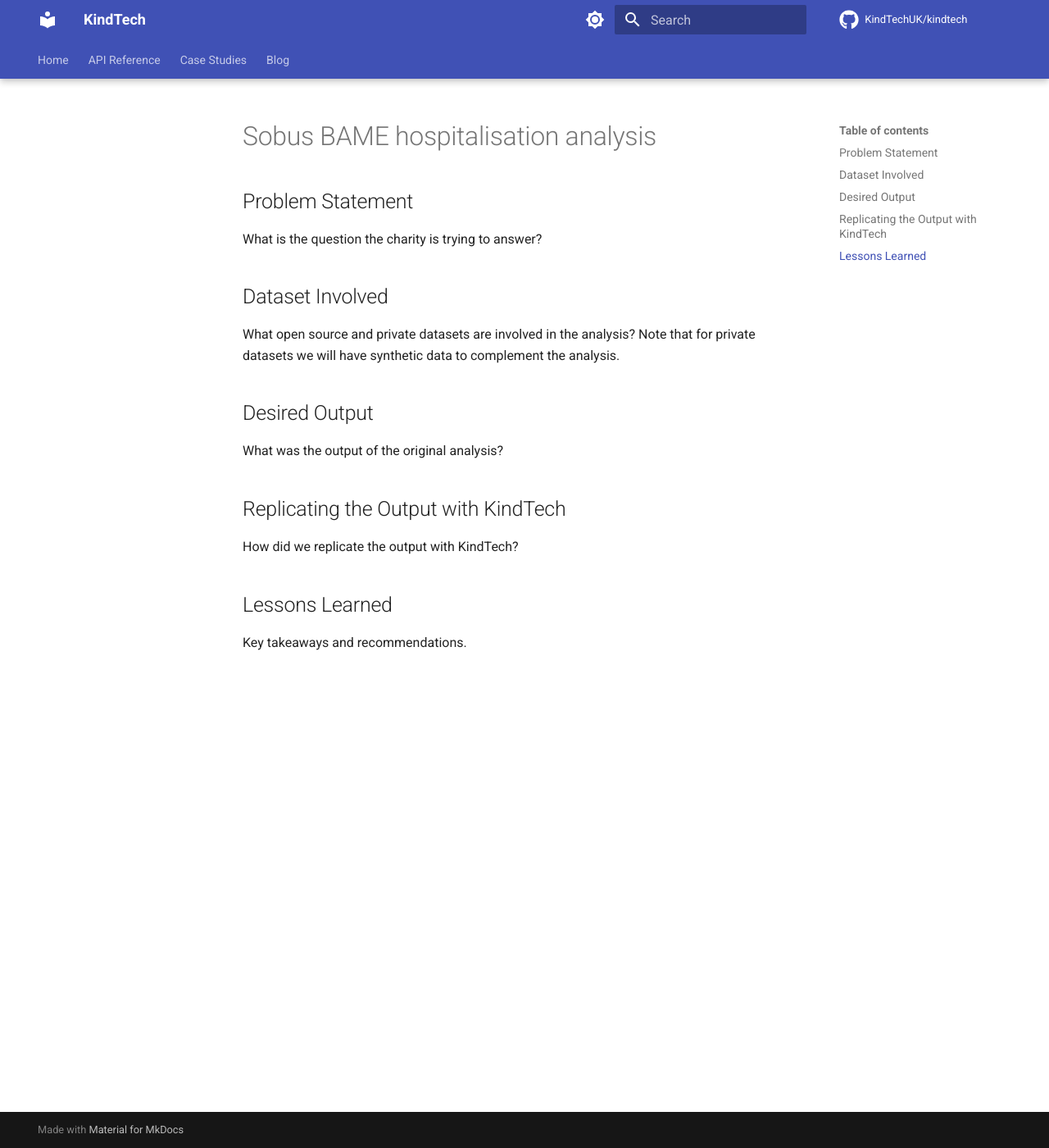
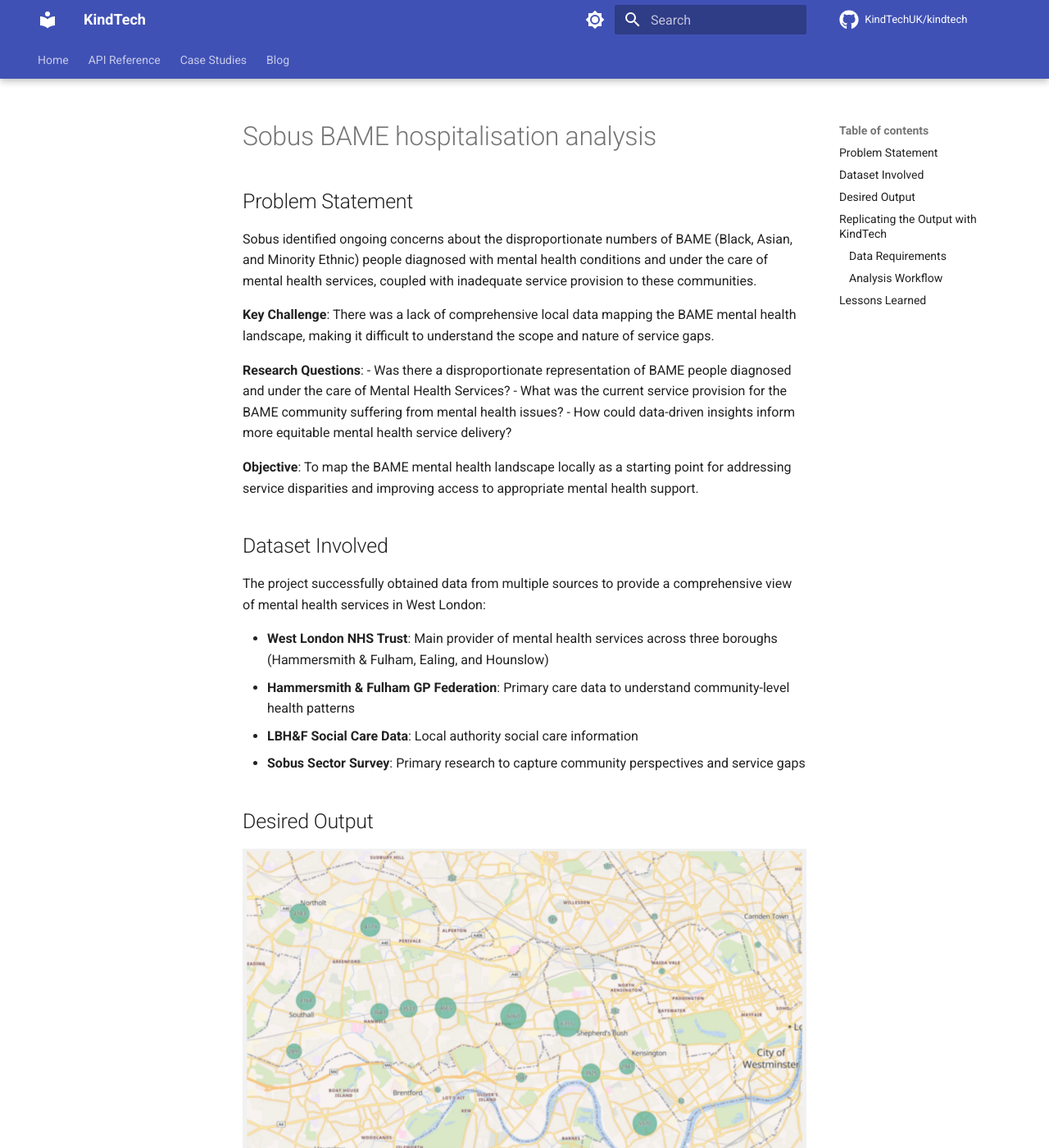
Before and after one commit to KindTechUK/kindtech, an MkDocs documentation site: the page built from docs/case-studies/sobus-bame-analysis.md, in a window 1280 px wide and 1400 px high. Shown: the whole window at 82% size. Built offline with MkDocs 1.6.1 and Material for MkDocs 9.7.7, drawn with Linux system fonts in a browser that asks for light colours; comment, search, counter and statistics services are not loaded; some of the changed text lies outside the part shown.

Commit message:
complete sobus doc

```diff
--- a/docs/case-studies/sobus-bame-analysis.md
+++ b/docs/case-studies/sobus-bame-analysis.md
@@ -2,20 +2,47 @@
 
 ## Problem Statement
 
-What is the question the charity is trying to answer?
+Sobus identified ongoing concerns about the disproportionate numbers of BAME (Black, Asian, and Minority Ethnic) people diagnosed with mental health conditions and under the care of mental health services, coupled with inadequate service provision to these communities.
+
+**Key Challenge**: There was a lack of comprehensive local data mapping the BAME mental health landscape, making it difficult to understand the scope and nature of service gaps.
+
+**Research Questions**:
+- Was there a disproportionate representation of BAME people diagnosed and under the care of Mental Health Services?
+- What was the current service provision for the BAME community suffering from mental health issues?
+- How could data-driven insights inform more equitable mental health service delivery?
+
+**Objective**: To map the BAME mental health landscape locally as a starting point for addressing service disparities and improving access to appropriate mental health support.
 
 ## Dataset Involved
 
-What open source and private datasets are involved in the analysis? Note that for private datasets we will have synthetic data to complement the analysis.
+The project successfully obtained data from multiple sources to provide a comprehensive view of mental health services in West London:
+
+- **West London NHS Trust**: Main provider of mental health services across three boroughs (Hammersmith & Fulham, Ealing, and Hounslow)
+- **Hammersmith & Fulham GP Federation**: Primary care data to understand community-level health patterns
+- **LBH&F Social Care Data**: Local authority social care information
+- **Sobus Sector Survey**: Primary research to capture community perspectives and service gaps
 
 ## Desired Output
 
-What was the output of the original analysis?
+![Referrals by region](../images/case-studies/distribution-of-clients.jpg)
+*Figure 1: Distribution of mental health referrals by region in Hammersmith and Fulham*
+
+**Key Findings**:
+
+- **Disproportionate Representation**: BAME communities were overrepresented in mental health care, with rates 3-8 times higher than white equivalents across various diagnoses
+- **Service Quality Gap**: The quality of health service support in the region was below the London average
+- **Critical Self-Harm Rates**: Hammersmith & Fulham recorded the highest rate of BAME self-harm incidents in London
 
 ## Replicating the Output with KindTech
 
-How did we replicate the output with KindTech?
+### Data Requirements
+
+**Internal Dataset**: West London NHS Trust anonymised referral data broken down by ethnicity for Hammersmith and Fulham, with outcode (postcode prefix) attached to each referral for geographic analysis.
+
+### Analysis Workflow
+
+1. **Geographic Mapping**: Convert outcodes to LSOA (Lower Layer Super Output Area) codes
+2. **Per-Capita Calculation**: Compute the number of referrals per capita for each LSOA
+3. **Visualization**: Create geographic maps showing referral density and ethnic distribution patterns
 
 ## Lessons Learned
-
-Key takeaways and recommendations.
```
Also changed, not shown: docs/case-studies/cal-vulnerable-client.md (+1 -1 lines), docs/images/case-studies/deprivation-vs-client-per-capita.jpg (added), docs/images/case-studies/deprivation-vs-client-per-capita.png (deleted), docs/images/case-studies/distribution-of-clients.jpg (added), 1 other file.
